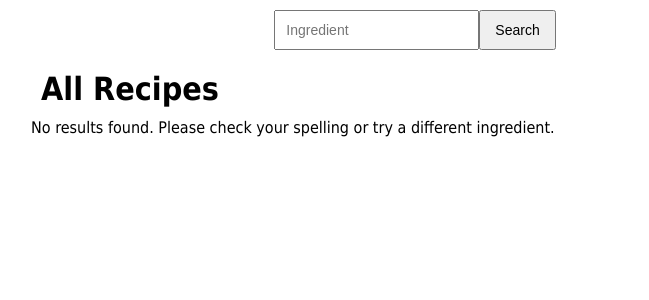
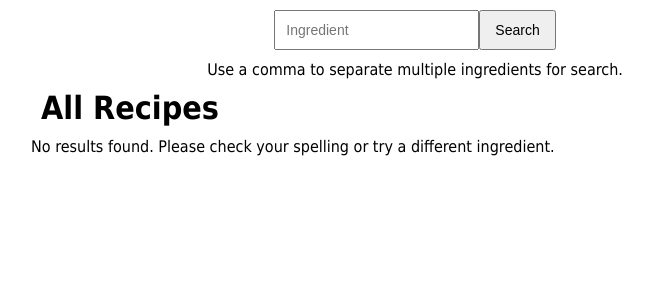
Before and after one commit to connor-passe/CS316, a Flask app: page /recipes/ in a window 1280 px wide. Shown: the part 39-339 px from the top of the page, without its empty margins (225-874 px from the left). Run offline with Flask 2, Linux system fonts and the light colour scheme; data that the repository does not hold is empty; some libraries are stand-ins or nearby versions.

Commit message:
added note for users about comma to search multiple ingredients

```diff
--- a/static/style.css
+++ b/static/style.css
@@ -42,3 +42,13 @@ form {
 .btn {
   padding: 0px 14px;
 }
+
+.column-flex {
+  display: flex;
+  flex-direction: column;
+  justify-content: center;
+}
+
+.center {
+  margin: auto;
+}
--- a/templates/base.html
+++ b/templates/base.html
@@ -22,12 +22,15 @@
   {% endblock %}
 
   {% block search %}
+  <div class="column-flex">
   <form action="/recipes/" method="GET">
     <div class="form-group">
       <input type="text" class="form-control form-item" id="ingredient" name="ingredient" placeholder="Ingredient">
     </div>
     <button type="submit" class="btn btn-primary form-item">Search</button>
   </form>
+  <div class="center">Use a comma to separate multiple ingredients for search.</div>
+  </div>
   {% endblock %}
 
   {% block content %}
--- a/templates/main.html
+++ b/templates/main.html
@@ -9,6 +9,7 @@
     <input type="text" class="form-control form-item" id="ingredient" name="ingredient" placeholder="Ingredient">
     <button type="submit" class="btn btn-primary form-item">Search</button>
   </div>
+  <div class="center">Use a comma to separate multiple ingredients for search.</div>
   <div class="form-group">
   <div class="option">
   <label for="time" class="option-item">Time (min)</label>
```
